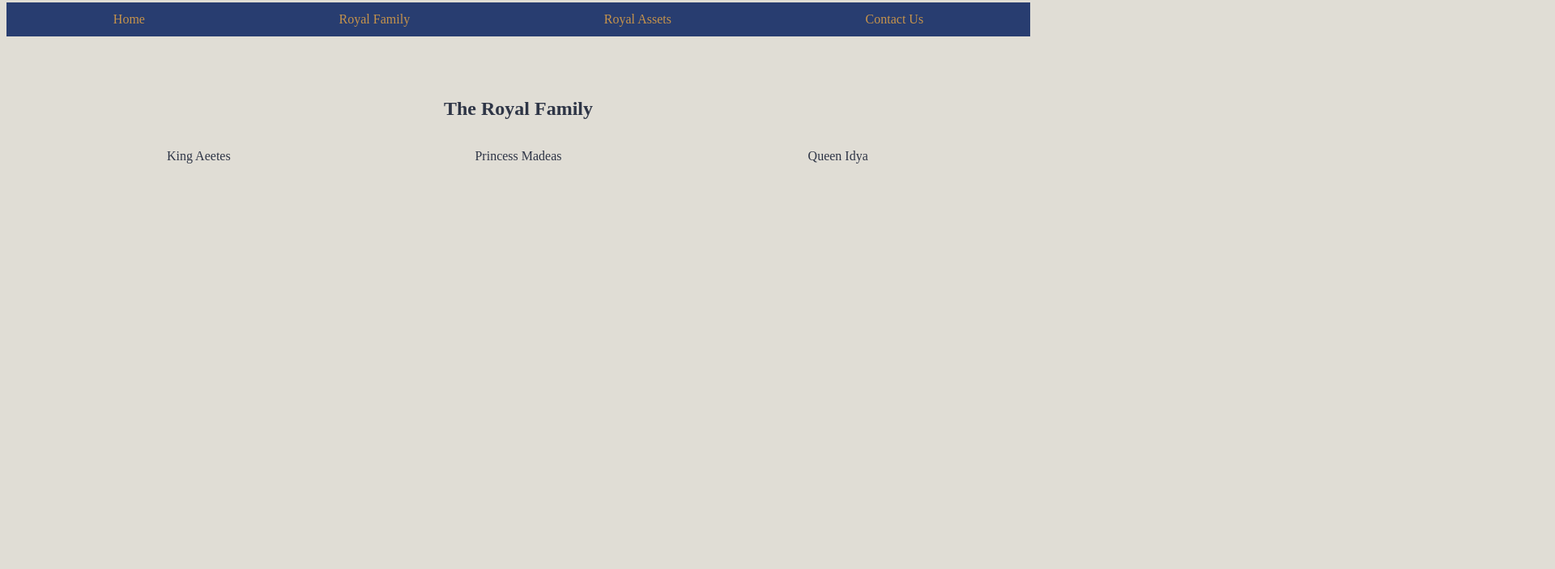
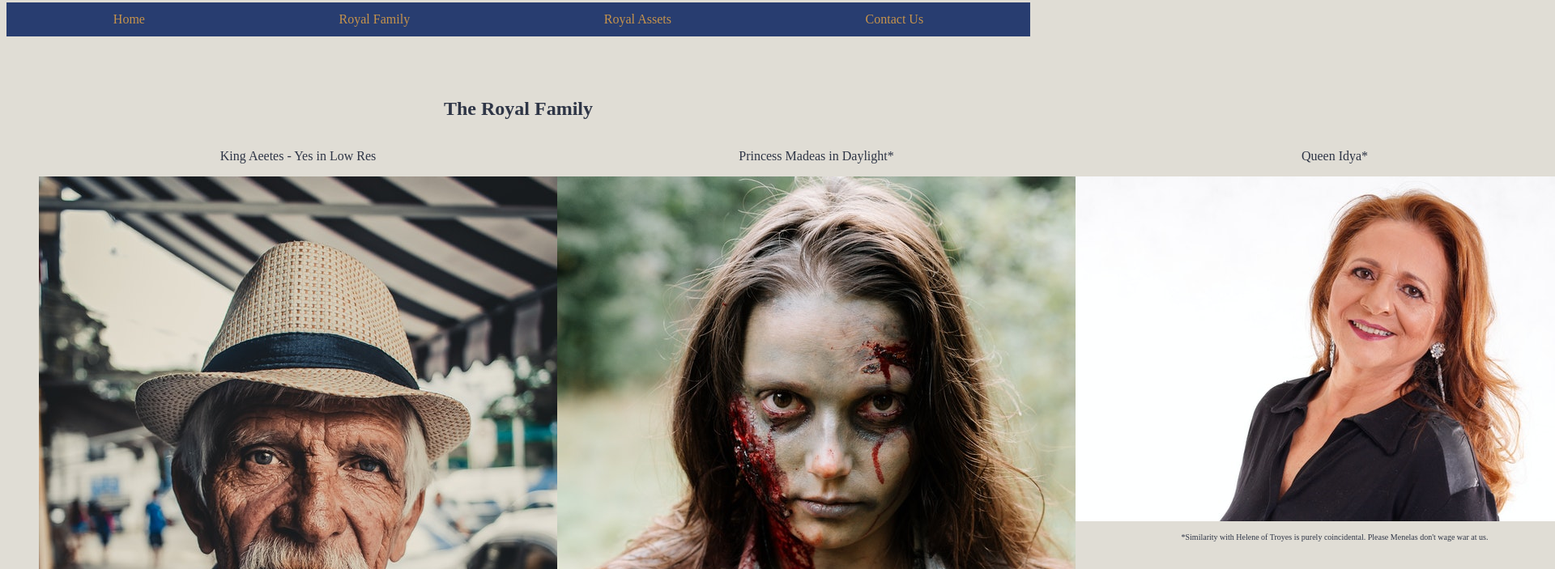
Before and after one commit to Thomas-Bogers/EntretienTechniqueWCS, a plain HTML site: page royalFamily.html in a window 1280 px wide. Shown: the part 13-716 px from the top of the page at 81% size, 1920 px wide, since content can reach past the window. Drawn offline with Linux system fonts and the light colour scheme.

Commit message:
Finalizing royalFamily page and css

```diff
--- a/royalFamily.html
+++ b/royalFamily.html
@@ -19,13 +19,23 @@
       <h2>The Royal Family</h2>
       <div class="flex-container">
         <div>
-          <p>King Aeetes</p>
+          <p>King Aeetes - Yes in Low Res</p>
+          <img src=assets/aeetes_225.jpg alt="King Aeetes"/>
         </div>
         <div>
-          <p>Princess Madeas</p>
+          <p>Princess Madeas in Daylight*</p>
+          <img src=assets/Fiona.jpg alt="Princess Madeas in daylight"/>
+          <p class="princessCaption">
+            *Not contagious.Pinky swear.
+          </p>
         </div>
         <div>
-          <p>Queen Idya</p>
+          <p>Queen Idya*</p>
+          <img src=assets/helene.jpg alt="Queen Idya*" />
+          <p class="princessCaption">
+            *Similarity with Helene of Troyes is purely coincidental. Please
+            Menelas don't wage war at us.
+          </p>
         </div>
       </div>
     </section>
--- a/style.css
+++ b/style.css
@@ -10,7 +10,7 @@ h1 {
   text-shadow: 1px 1px #333;
   text-align: center;
   color: #c6934b;
-  padding-top: 18px;
+  padding-top: 36px;
 }
 
 ul {
@@ -38,7 +38,7 @@ header {
 }
 
 #heroes {
-  height: 400px;
+  height: 800px;
   background-image: url("assets/ancientheroes.png");
   background-size: cover;
 }
@@ -91,3 +91,7 @@ input[type="submit"] {
   border: none;
   padding: 5px 10px;
 }
+
+.princessCaption {
+  font-size: 10px;
+}
```
Also changed, not shown: assets/Fiona.jpg (added), assets/aeetes_225.jpg (added), assets/helene.jpg (added).
